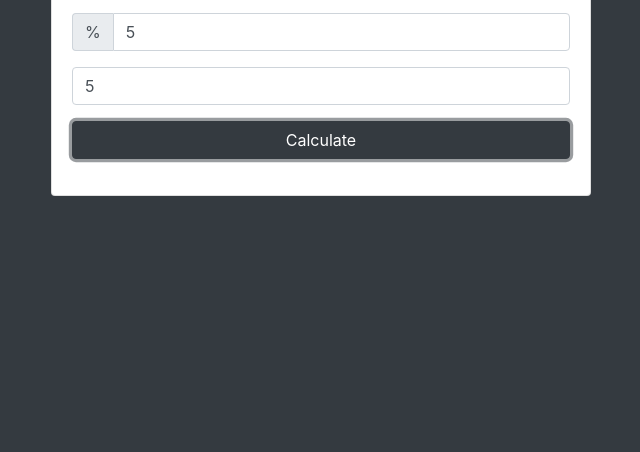
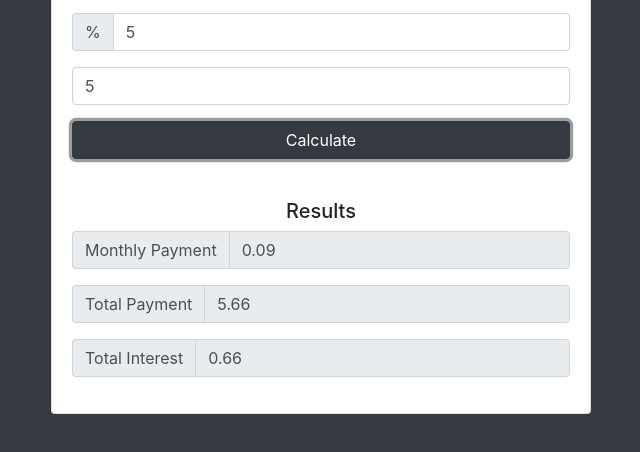
Before and after one commit to mirandaftiago/LoanCalculator, a plain HTML site: page index.html in a window 1280 px wide. Both pictures are taken after typing "5", "5", "5" into the empty fields and a click on the input "Calculate". Shown: the part 182-634 px from the top of the page, without its empty margins (319-959 px from the left). Drawn offline with nearby package versions, Linux system fonts and the light colour scheme.

Commit message:
loader behaviour and general UI

```diff
--- a/app.js
+++ b/app.js
@@ -1,8 +1,18 @@
 //Listen for submit button
-document.getElementById('loan-form').addEventListener('submit', calculateResults);
+document.getElementById('loan-form').addEventListener('submit', function(e){
+  //Hide results
+  document.getElementById('results').style.display = 'none';
+
+  //Show loader
+  document.getElementById('loading').style.display = 'block';
+
+  setTimeout(calculateResults, 2000);
+
+  e.preventDefault();
+});
 
 //Calculate results
-function calculateResults(e){
+function calculateResults(){
   console.log('Calculating...');
   //UI vars
   const amount = document.getElementById('amount');
@@ -24,14 +34,26 @@ function calculateResults(e){
     monthlyPayment.value = monthly.toFixed(2);
     totalPayment.value = (monthly * calculatedPayments).toFixed(2);
     totalInterest.value = ((monthly * calculatedPayments) - loanAmount).toFixed(2);
+
+    //Show results
+    document.getElementById('results').style.display = 'block';
+
+    //Hide loader
+    document.getElementById('loading').style.display = 'none';
+
   } else {
     showError('Please fill out all the fields');
   }
-  e.preventDefault();
 }
 
 //Show error
 function showError(error){
+  //Hide results
+  document.getElementById('results').style.display = 'none';
+
+  //Hide loader
+  document.getElementById('loading').style.display = 'none';
+
   //Create a div
   const errorDiv = document.createElement('div');
 
```
Also changed, not shown: index.html (+1 -1 lines).
